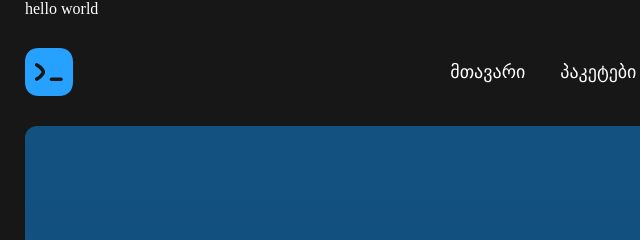
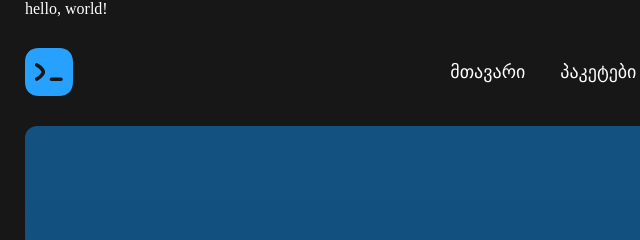
Before and after one commit to Gkhundadze/test-2, a plain HTML site: page index.html in a window 1280 px wide. Shown: the top 240 px of the page, 7-647 px from the left. Drawn offline with Linux system fonts and the light colour scheme.

Commit message:
changed html

```diff
--- a/index.html
+++ b/index.html
@@ -8,7 +8,7 @@
     <title>დავალება 3</title>
   </head>
 
-  <div>hello world</div>
+  <div>hello, world!</div>
 
   <body class="container">
     <header class="header">
```
